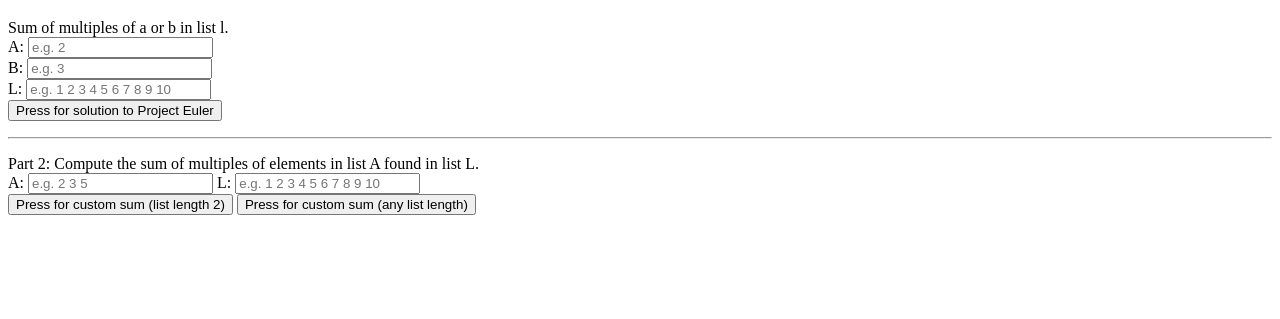
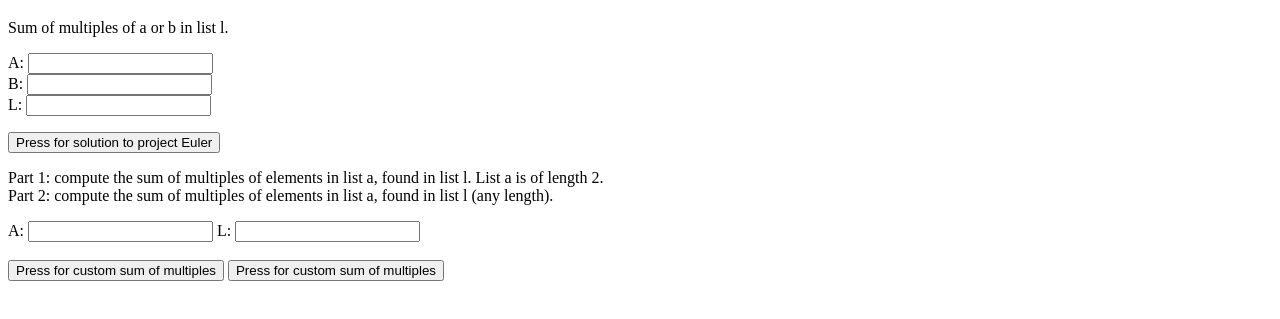
Before and after one commit to ashanhq/ex03_B9IS123, a plain HTML site: page index.html in a window 1280 px wide. Shown: the part 61-380 px from the top of the page. Drawn offline with Linux system fonts and the light colour scheme.

Commit message:
Update index.html

```diff
--- a/index.html
+++ b/index.html
@@ -3,28 +3,39 @@
 <head>
   <meta charset="UTF-8">
   <title>Exercise 3</title>
-    <!-- Link the external JS file -->
   <script src="ex3.js" defer></script>
 </head>
 <body>
   <h1>Exercise 3</h1>
 
+  <p>Sum of multiples of a or b in list l.</p>
+  <label for="a1">A:</label>
+  <input type="text" id="a1"><br>
+
+  <label for="b1">B:</label>
+  <input type="text" id="b1"><br>
+
+  <label for="l">L:</label>
+  <input type="text" id="l"><br>
+
   <p>
-        Sum of multiples of a or b in list l.<br>
-        <label for="a1">A:</label> <input type="text" id="a1" placeholder="e.g. 2"><br>
-        <label for="b1">B:</label> <input type="text" id="b1" placeholder="e.g. 3"><br>
-        <label for="l">L:</label> <input type="text" id="l" placeholder="e.g. 1 2 3 4 5 6 7 8 9 10"><br>
-        <button onclick="eulerlist()">Press for solution to Project Euler</button>
+    <button onclick="eulerlist()">Press for solution to project Euler</button>
   </p>
 
-    <hr>
+  <p>
+    Part 1: compute the sum of multiples of elements in list a, found in list l.
+    List a is of length 2.
+    <br>
+    Part 2: compute the sum of multiples of elements in list a, found in list l (any length).
+  </p>
 
-    <p>
-        Part 2: Compute the sum of multiples of elements in list A found in list L.<br>
-        <label for="aList">A:</label> <input type="text" id="aList" placeholder="e.g. 2 3 5">
-        <label for="mList">L:</label> <input type="text" id="mList" placeholder="e.g. 1 2 3 4 5 6 7 8 9 10"><br>
-        <button onclick="euler2Lists()">Press for custom sum (list length 2)</button>
-        <button onclick="euler2Lists1()">Press for custom sum (any list length)</button>
-    </p>
+  <label for="aList">A:</label>
+  <input type="text" id="aList">
+
+  <label for="mList">L:</label>
+  <input type="text" id="mList"><br><br>
+
+  <button onclick="euler2Lists()">Press for custom sum of multiples</button>
+  <button onclick="euler2Lists1()">Press for custom sum of multiples</button>
 </body>
 </html>
```
Lines whose indentation alone changed are shown as unchanged.
